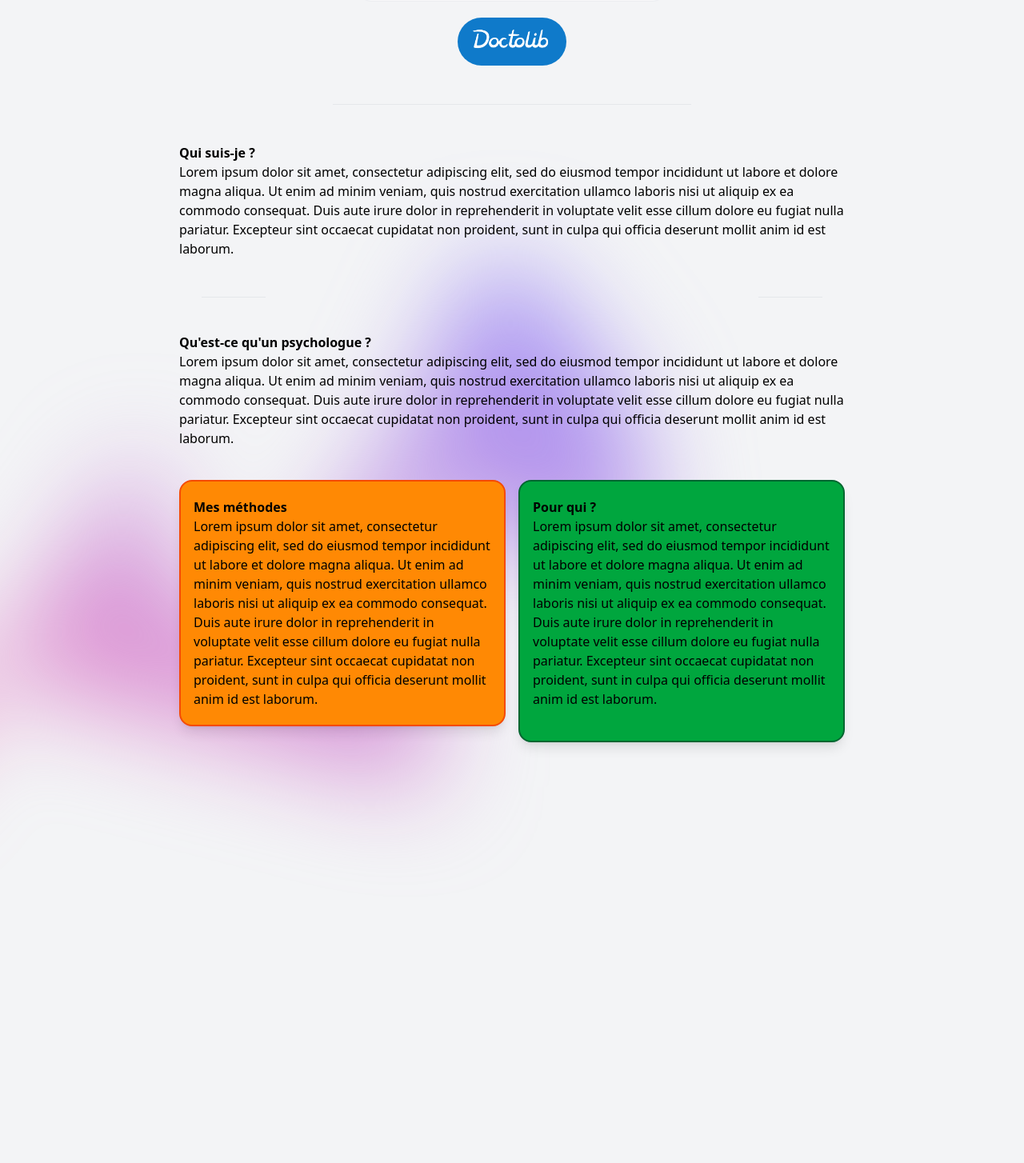
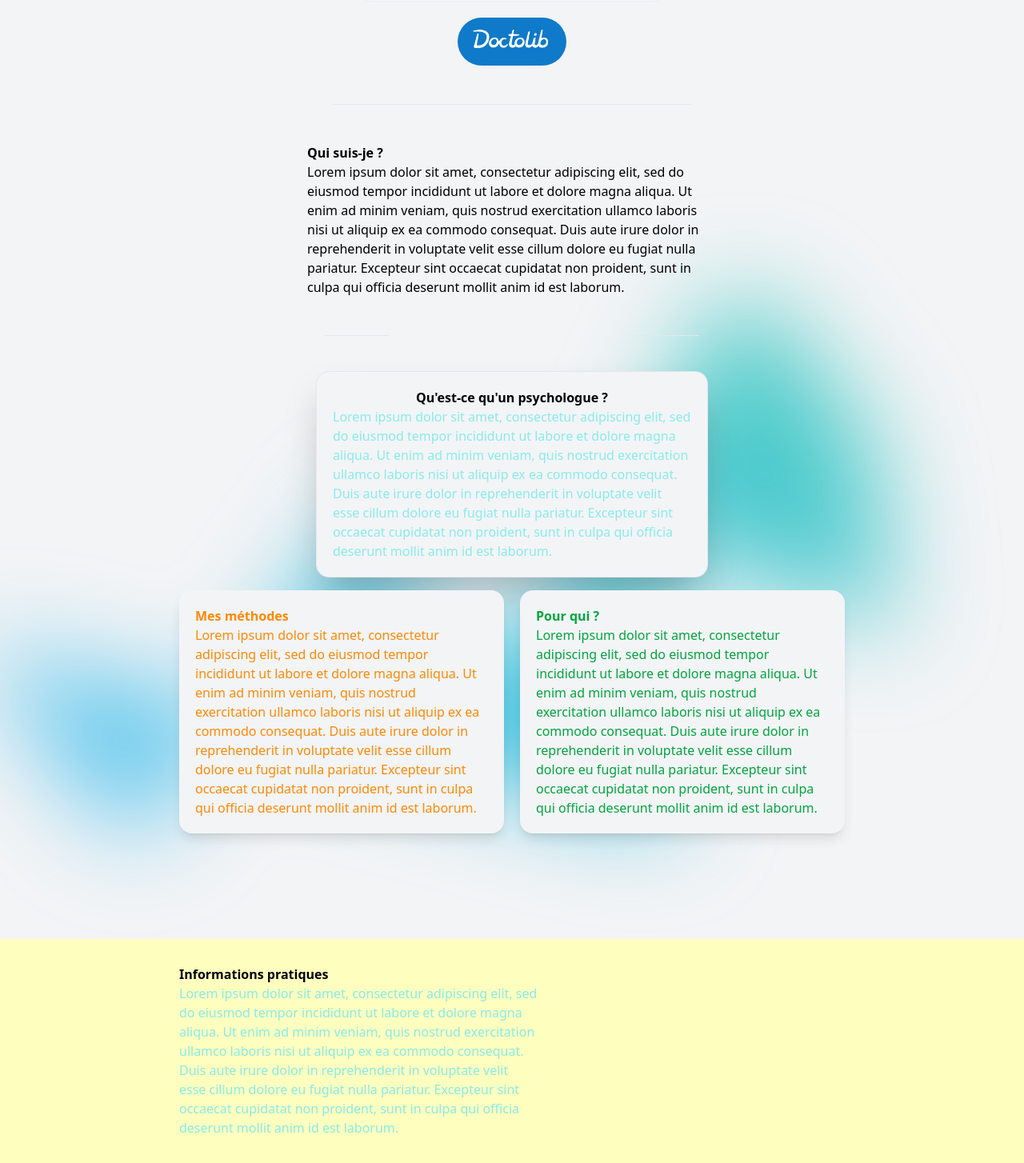
Before and after one commit to Arth-M/Celine_website, a Next.js app: page / in a window 1280 px wide. Shown: the part 800-2254 px from the top of the page at 80% size. Before the commit the page ends 1801 px from the top, so only its background shows below. Built offline with nearby package versions, Linux system fonts and the light colour scheme.

Commit message:
main structure almost done, need to work on style again and again

```diff
--- a/app/components/biography.jsx
+++ b/app/components/biography.jsx
@@ -1,9 +1,9 @@
 export default function Biography() {
   return (
-    <div className="container w-sm sm:w-md md:w-lg lg:w-4xl mx-auto px-8 mt-12">
+    <div className="container @container w-sm sm:w-md md:w-lg lg:w-4xl mx-auto px-8 mt-12 relative">
       <hr className="border-gray-200 mx-auto dark:border-gray-700 w-3xs md:w-xs lg:w-md mb-12" />
-      <h2 className="font-semibold">Qui suis-je ? </h2>
-      <p className="font-light font-gray-700">Lorem ipsum dolor sit amet, consectetur adipiscing elit,
+      <h2 className="font-semibold @sm:w-sm @md:w-md @lg:w-lg @lg:mx-auto">Qui suis-je ? </h2>
+      <p className="font-light font-gray-700 @sm:w-sm @md:w-md @lg:w-lg @lg:mx-auto">Lorem ipsum dolor sit amet, consectetur adipiscing elit,
         sed do eiusmod tempor incididunt ut labore et dolore magna aliqua. Ut enim ad minim veniam, quis
         nostrud exercitation ullamco laboris nisi ut aliquip ex ea commodo consequat. Duis aute irure dolor
         in reprehenderit in voluptate velit esse cillum dolore eu fugiat nulla pariatur. Excepteur sint
--- a/app/components/card_belle.jsx
+++ b/app/components/card_belle.jsx
@@ -6,6 +6,7 @@
     <div className="absolute -bottom-35 mx-auto left-0 right-0 w-[40%] min-w-[180px] md:w-[30%] 2xl:w-[20%]">
         <div className="mx-auto border border-gray-300/30 bg-white/40 h-fit p-(--card-padding) rounded-(--card-radius) [--card-radius:var(--radius-2xl)] [--card-padding:--spacing(0.5)]">
           <div className="mx-auto rounded-[calc(var(--card-radius)-var(--card-padding))] border bg-teal-500 border-gray-200 px-2 pt-3 pb-4">
+            {/* bg-[#88ECEB] */}
             <Image
               src="/images/celine_castronovo.webp"
               alt="Une consultation chez le psychologue. Le patient parle de ses émotions, des évènements qu'il vit et la psychologue l'accompagne"
--- /dev/null
+++ b/app/components/infosPratiques.jsx
@@ -0,0 +1,15 @@
+export default function InfosPratiques() {
+  return (
+    <div className="w-screen bg-[#FEFEBF] mt-25">
+      <div className="container @container w-sm sm:w-md md:w-lg lg:w-4xl mx-auto px-8 py-8 relative">
+        <h2 className="font-semibold mx-auto">Informations pratiques </h2>
+        <p className="text-[#88ECEB] @sm:w-xs @md:w-sm @lg:w-md">Lorem ipsum dolor sit amet, consectetur adipiscing elit, sed do eiusmod tempor incididunt ut
+            labore et dolore magna aliqua. Ut enim ad minim veniam, quis nostrud exercitation ullamco laboris
+            nisi ut aliquip ex ea commodo consequat. Duis aute irure dolor in reprehenderit in voluptate velit
+            esse cillum dolore eu fugiat nulla pariatur. Excepteur sint occaecat cupidatat non proident, sunt
+              in culpa qui officia deserunt mollit anim id est laborum.
+        </p>
+      </div>
+    </div>
+  )
+}
--- a/app/components/psychologue.jsx
+++ b/app/components/psychologue.jsx
@@ -1,27 +1,32 @@
 export default function Psychologue() {
   return (
     <div className='relative'>
-      <div aria-hidden="true" className="absolute inset-x-0 -left-200 -z-10 transform-gpu overflow-hidden px-36 blur-3xl">
-        <div style={{clipPath: "polygon(74.1% 44.1%, 100% 61.6%, 97.5% 26.9%, 85.5% 0.1%, 80.7% 2%, 72.5% 32.5%, 60.2% 62.4%, 52.4% 68.1%, 47.5% 58.3%, 45.2% 34.5%, 27.5% 76.7%, 0.1% 64.9%, 17.9% 100%, 27.6% 76.8%, 76.1% 97.7%, 74.1% 44.1%)",}} className="mx-auto aspect-1155/678 w-288.75 bg-linear-to-tr from-[#ff80b5] to-[#9089fc] opacity-90"></div>
+      <div aria-hidden="true" className="absolute inset-x-0 -left-220 -z-10  md:-left-50 transform-gpu overflow-hidden px-36 blur-3xl">
+        <div style={{clipPath: "polygon(74.1% 44.1%, 100% 61.6%, 97.5% 26.9%, 85.5% 0.1%, 80.7% 2%, 72.5% 32.5%, 60.2% 62.4%, 52.4% 68.1%, 47.5% 58.3%, 45.2% 34.5%, 27.5% 76.7%, 0.1% 64.9%, 17.9% 100%, 27.6% 76.8%, 76.1% 97.7%, 74.1% 44.1%)",}} className="mx-auto aspect-1155/678 w-288.75 bg-linear-to-tr from-sky-500 to-teal-500 opacity-70"></div>
       </div>
-      <div className="flex justify-between w-sm sm:w-md md:w-lg lg:w-4xl mx-auto px-15">
+      <div className="flex container justify-around w-sm sm:w-md md:w-lg lg:w-4xl mx-auto px-15">
         <hr className="border-gray-200 dark:border-gray-700 w-20 mt-12 mb-6" />
         <hr className="border-gray-200 dark:border-gray-700 w-20 mt-12 mb-6" />
       </div>
 
-        <div className="container w-sm sm:w-md md:w-lg lg:w-4xl mx-auto px-8 mt-5 relative">
-
-          <h2 className="font-semibold">Qu'est-ce qu'un psychologue ? </h2>
-          Lorem ipsum dolor sit amet, consectetur adipiscing elit, sed do eiusmod tempor incididunt ut
+        <div className="container @container w-sm sm:w-md md:w-lg lg:w-4xl mx-auto px-8 mt-5 relative">
+          <div className="border-1 border-gray-200 bg-gray-100 rounded-2xl p-5 w-fit mx-auto shadow-2xl">
+          <h2 className="font-semibold @lg:text-center mx-auto">Qu'est-ce qu'un psychologue ? </h2>
+          <p className="text-[#88ECEB] @sm:w-xs @md:w-sm @lg:w-md @lg:mx-auto">Lorem ipsum dolor sit amet, consectetur adipiscing elit, sed do eiusmod tempor incididunt ut
           labore et dolore magna aliqua. Ut enim ad minim veniam, quis nostrud exercitation ullamco laboris
           nisi ut aliquip ex ea commodo consequat. Duis aute irure dolor in reprehenderit in voluptate velit
           esse cillum dolore eu fugiat nulla pariatur. Excepteur sint occaecat cupidatat non proident, sunt
             in culpa qui officia deserunt mollit anim id est laborum.
-        </div>
+            </p>
+            </div>
+
+          <div aria-hidden="true" className="absolute inset-x-0 -left-50 -z-10 transform-gpu overflow-hidden px-36 blur-3xl md:invisible">
+          <div style={{clipPath: "polygon(74.1% 44.1%, 100% 61.6%, 97.5% 26.9%, 85.5% 0.1%, 80.7% 2%, 72.5% 32.5%, 60.2% 62.4%, 52.4% 68.1%, 47.5% 58.3%, 45.2% 34.5%, 27.5% 76.7%, 0.1% 64.9%, 17.9% 100%, 27.6% 76.8%, 76.1% 97.7%, 74.1% 44.1%)",}} className="mx-auto aspect-1155/678 w-288.75 bg-linear-to-tr from-sky-500 to-teal-500 opacity-70"></div>
+          </div>
 
 
-        <div className="container w-sm sm:w-md md:w-lg lg:w-4xl mx-auto mt-7 px-6 lg:flex">
-          <div className="flex-initial bg-orange-400 px-4 py-5 rounded-2xl border-2 border-orange-600 shadow-lg my-3 mx-2 sm:mb-8">
+          <div className="lg:flex">
+          <div className="flex-initial text-orange-400 bg-gray-100 rounded-2xl p-5 shadow-lg sm:mb-8 md:w-max-[40%] my-4 lg:mr-5">
             <h2 className="font-semibold">Mes méthodes</h2>
             Lorem ipsum dolor sit amet, consectetur adipiscing elit, sed do eiusmod tempor incididunt ut
           labore et dolore magna aliqua. Ut enim ad minim veniam, quis nostrud exercitation ullamco laboris
@@ -30,7 +35,7 @@
             in culpa qui officia deserunt mollit anim id est laborum.
           </div>
 
-          <div className="flex-initial bg-green-600 px-4 py-5 rounded-2xl border-2 border-green-800 shadow-lg my-3 mx-2">
+          <div className="flex-initial text-green-600 bg-gray-100 rounded-2xl p-5 shadow-lg sm:mb-8 md:w-max-[40%] my-4">
             <h2 className="font-semibold">Pour qui ?</h2>
             Lorem ipsum dolor sit amet, consectetur adipiscing elit, sed do eiusmod tempor incididunt ut
           labore et dolore magna aliqua. Ut enim ad minim veniam, quis nostrud exercitation ullamco laboris
@@ -38,8 +43,9 @@
           esse cillum dolore eu fugiat nulla pariatur. Excepteur sint occaecat cupidatat non proident, sunt
             in culpa qui officia deserunt mollit anim id est laborum.
           </div>
+          </div>
+
         </div>
-
     </div>
   )
 }
--- a/app/page.js
+++ b/app/page.js
@@ -3,6 +3,7 @@
 import HeroImage from "./components/hero_image";
 import Biography from "./components/biography";
 import Psychologue from "./components/psychologue";
+import InfosPratiques from "./components/infosPratiques";
 
 export default function Home() {
   return (
@@ -17,6 +18,9 @@
       <section id='section-psycho' className="flex-initial">
         <Psychologue />
       </section>
+      <section id="section-infos">
+        <InfosPratiques />
+      </section>
     </main>
   )
 }
--- a/src/output.css
+++ b/src/output.css
@@ -8,11 +8,10 @@
     --font-mono: ui-monospace, SFMono-Regular, Menlo, Monaco, Consolas, "Liberation Mono",
       "Courier New", monospace;
     --color-orange-400: oklch(75% 0.183 55.934);
-    --color-orange-500: oklch(70.5% 0.213 47.604);
     --color-orange-600: oklch(64.6% 0.222 41.116);
-    --color-orange-700: oklch(55.3% 0.195 38.402);
-    --color-green-400: oklch(79.2% 0.209 151.711);
-    --color-green-500: oklch(72.3% 0.219 149.579);
+    --color-amber-300: oklch(87.9% 0.169 91.605);
+    --color-amber-400: oklch(82.8% 0.189 84.429);
+    --color-lime-300: oklch(89.7% 0.196 126.665);
     --color-green-600: oklch(62.7% 0.194 149.214);
     --color-green-800: oklch(44.8% 0.119 151.328);
     --color-teal-50: oklch(98.4% 0.014 180.72);
@@ -29,12 +28,13 @@
     --color-cyan-500: oklch(71.5% 0.143 215.221);
     --color-cyan-600: oklch(60.9% 0.126 221.723);
     --color-cyan-700: oklch(52% 0.105 223.128);
+    --color-sky-200: oklch(90.1% 0.058 230.902);
+    --color-sky-300: oklch(82.8% 0.111 230.318);
+    --color-sky-500: oklch(68.5% 0.169 237.323);
     --color-gray-100: oklch(96.7% 0.003 264.542);
     --color-gray-200: oklch(92.8% 0.006 264.531);
     --color-gray-300: oklch(87.2% 0.01 258.338);
-    --color-gray-400: oklch(70.7% 0.022 261.325);
     --color-gray-700: oklch(37.3% 0.034 259.733);
-    --color-gray-800: oklch(27.8% 0.033 256.848);
     --color-white: #fff;
     --spacing: 0.25rem;
     --container-3xs: 16rem;
@@ -202,6 +202,9 @@
   }
 }
 @layer utilities {
+  .\@container {
+    container-type: inline-size;
+  }
   .absolute {
     position: absolute;
   }
@@ -211,32 +214,8 @@
   .inset-x-0 {
     inset-inline: calc(var(--spacing) * 0);
   }
-  .-top-0 {
-    top: calc(var(--spacing) * -0);
-  }
-  .-top-5 {
-    top: calc(var(--spacing) * -5);
-  }
-  .-top-10 {
-    top: calc(var(--spacing) * -10);
-  }
   .-top-20 {
     top: calc(var(--spacing) * -20);
-  }
-  .-top-30 {
-    top: calc(var(--spacing) * -30);
-  }
-  .-top-50 {
-    top: calc(var(--spacing) * -50);
-  }
-  .-top-70 {
-    top: calc(var(--spacing) * -70);
-  }
-  .top-5 {
-    top: calc(var(--spacing) * 5);
-  }
-  .top-10 {
-    top: calc(var(--spacing) * 10);
   }
   .right-0 {
     right: calc(var(--spacing) * 0);
@@ -247,20 +226,11 @@
   .-left-0 {
     left: calc(var(--spacing) * -0);
   }
-  .-left-5 {
-    left: calc(var(--spacing) * -5);
-  }
-  .-left-15 {
-    left: calc(var(--spacing) * -15);
+  .-left-10 {
+    left: calc(var(--spacing) * -10);
   }
   .-left-50 {
     left: calc(var(--spacing) * -50);
-  }
-  .-left-75 {
-    left: calc(var(--spacing) * -75);
-  }
-  .-left-100 {
-    left: calc(var(--spacing) * -100);
   }
   .-left-150 {
     left: calc(var(--spacing) * -150);
@@ -268,11 +238,38 @@
   .-left-200 {
     left: calc(var(--spacing) * -200);
   }
+  .-left-220 {
+    left: calc(var(--spacing) * -220);
+  }
+  .-left-250 {
+    left: calc(var(--spacing) * -250);
+  }
   .left-0 {
     left: calc(var(--spacing) * 0);
   }
+  .-z-0 {
+    z-index: calc(0 * -1);
+  }
   .-z-10 {
     z-index: calc(10 * -1);
+  }
+  .-z-30 {
+    z-index: calc(30 * -1);
+  }
+  .-z-50 {
+    z-index: calc(50 * -1);
+  }
+  .-z-100 {
+    z-index: calc(100 * -1);
+  }
+  .-z-150 {
+    z-index: calc(150 * -1);
+  }
+  .-z-200 {
+    z-index: calc(200 * -1);
+  }
+  .-z-5000 {
+    z-index: calc(5000 * -1);
   }
   .container {
     width: 100%;
@@ -295,6 +292,9 @@
   .m-0 {
     margin: calc(var(--spacing) * 0);
   }
+  .m-4 {
+    margin: calc(var(--spacing) * 4);
+  }
   .mx-2 {
     margin-inline: calc(var(--spacing) * 2);
   }
@@ -303,6 +303,9 @@
   }
   .my-3 {
     margin-block: calc(var(--spacing) * 3);
+  }
+  .my-4 {
+    margin-block: calc(var(--spacing) * 4);
   }
   .mt-2 {
     margin-top: calc(var(--spacing) * 2);
@@ -313,20 +316,17 @@
   .mt-7 {
     margin-top: calc(var(--spacing) * 7);
   }
-  .mt-10 {
-    margin-top: calc(var(--spacing) * 10);
-  }
   .mt-12 {
     margin-top: calc(var(--spacing) * 12);
   }
-  .mt-15 {
-    margin-top: calc(var(--spacing) * 15);
+  .mt-25 {
+    margin-top: calc(var(--spacing) * 25);
   }
   .mt-40 {
     margin-top: calc(var(--spacing) * 40);
   }
-  .mb-2 {
-    margin-bottom: calc(var(--spacing) * 2);
+  .mr-5 {
+    margin-right: calc(var(--spacing) * 5);
   }
   .mb-3 {
     margin-bottom: calc(var(--spacing) * 3);
@@ -334,17 +334,11 @@
   .mb-6 {
     margin-bottom: calc(var(--spacing) * 6);
   }
-  .mb-10 {
-    margin-bottom: calc(var(--spacing) * 10);
-  }
   .mb-12 {
     margin-bottom: calc(var(--spacing) * 12);
   }
-  .mb-13 {
-    margin-bottom: calc(var(--spacing) * 13);
-  }
-  .mb-15 {
-    margin-bottom: calc(var(--spacing) * 15);
+  .ml-5 {
+    margin-left: calc(var(--spacing) * 5);
   }
   .flex {
     display: flex;
@@ -394,6 +388,9 @@
   .w-fit {
     width: fit-content;
   }
+  .w-max {
+    width: max-content;
+  }
   .w-screen {
     width: 100vw;
   }
@@ -421,11 +418,17 @@
   .flex-col {
     flex-direction: column;
   }
+  .justify-around {
+    justify-content: space-around;
+  }
   .justify-between {
     justify-content: space-between;
   }
   .overflow-hidden {
     overflow: hidden;
+  }
+  .rounded {
+    border-radius: 0.25rem;
   }
   .rounded-\(--card-radius\) {
     border-radius: var(--card-radius);
@@ -475,29 +478,17 @@
   .border-teal-700 {
     border-color: var(--color-teal-700);
   }
-  .bg-\[\#0f1dca\] {
-    background-color: #0f1dca;
+  .bg-\[\#88ECEB\] {
+    background-color: #88ECEB;
   }
-  .bg-\[\#0f7aca\] {
-    background-color: #0f7aca;
-  }
-  .bg-\[\#0fcabc\] {
-    background-color: #0fcabc;
-  }
-  .bg-\[\#8fa6a4\] {
-    background-color: #8fa6a4;
-  }
-  .bg-cyan-500 {
-    background-color: var(--color-cyan-500);
-  }
-  .bg-cyan-600 {
-    background-color: var(--color-cyan-600);
-  }
-  .bg-cyan-700 {
-    background-color: var(--color-cyan-700);
+  .bg-\[\#FEFEBF\] {
+    background-color: #FEFEBF;
   }
   .bg-gray-100 {
     background-color: var(--color-gray-100);
+  }
+  .bg-gray-200 {
+    background-color: var(--color-gray-200);
   }
   .bg-green-600 {
     background-color: var(--color-green-600);
@@ -505,20 +496,8 @@
   .bg-orange-400 {
     background-color: var(--color-orange-400);
   }
-  .bg-teal-200 {
-    background-color: var(--color-teal-200);
-  }
-  .bg-teal-300 {
-    background-color: var(--color-teal-300);
-  }
-  .bg-teal-400 {
-    background-color: var(--color-teal-400);
-  }
   .bg-teal-500 {
     background-color: var(--color-teal-500);
-  }
-  .bg-teal-600 {
-    background-color: var(--color-teal-600);
   }
   .bg-white {
     background-color: var(--color-white);
@@ -543,8 +522,56 @@
     --tw-gradient-from: #ff80b5;
     --tw-gradient-stops: var(--tw-gradient-via-stops, var(--tw-gradient-position), var(--tw-gradient-from) var(--tw-gradient-from-position), var(--tw-gradient-to) var(--tw-gradient-to-position));
   }
+  .from-amber-300 {
+    --tw-gradient-from: var(--color-amber-300);
+    --tw-gradient-stops: var(--tw-gradient-via-stops, var(--tw-gradient-position), var(--tw-gradient-from) var(--tw-gradient-from-position), var(--tw-gradient-to) var(--tw-gradient-to-position));
+  }
+  .from-amber-400 {
+    --tw-gradient-from: var(--color-amber-400);
+    --tw-gradient-stops: var(--tw-gradient-via-stops, var(--tw-gradient-position), var(--tw-gradient-from) var(--tw-gradient-from-position), var(--tw-gradient-to) var(--tw-gradient-to-position));
+  }
+  .from-sky-200 {
+    --tw-gradient-from: var(--color-sky-200);
+    --tw-gradient-stops: var(--tw-gradient-via-stops, var(--tw-gradient-position), var(--tw-gradient-from) var(--tw-gradient-from-position), var(--tw-gradient-to) var(--tw-gradient-to-position));
+  }
+  .from-sky-300 {
+    --tw-gradient-from: var(--color-sky-300);
+    --tw-gradient-stops: var(--tw-gradient-via-stops, var(--tw-gradient-position), var(--tw-gradient-from) var(--tw-gradient-from-position), var(--tw-gradient-to) var(--tw-gradient-to-position));
+  }
+  .from-sky-500 {
+    --tw-gradient-from: var(--color-sky-500);
+    --tw-gradient-stops: var(--tw-gradient-via-stops, var(--tw-gradient-position), var(--tw-gradient-from) var(--tw-gradient-from-position), var(--tw-gradient-to) var(--tw-gradient-to-position));
+  }
+  .from-teal-400 {
+    --tw-gradient-from: var(--color-teal-400);
+    --tw-gradient-stops: var(--tw-gradient-via-stops, var(--tw-gradient-position), var(--tw-gradient-from) var(--tw-gradient-from-position), var(--tw-gradient-to) var(--tw-gradient-to-position));
+  }
+  .from-teal-500 {
+    --tw-gradient-from: var(--color-teal-500);
+    --tw-gradient-stops: var(--tw-gradient-via-stops, var(--tw-gradient-position), var(--tw-gradient-from) var(--tw-gradient-from-position), var(--tw-gradient-to) var(--tw-gradient-to-position));
+  }
   .to-\[\#9089fc\] {
     --tw-gradient-to: #9089fc;
+    --tw-gradient-stops: var(--tw-gradient-via-stops, var(--tw-gradient-position), var(--tw-gradient-from) var(--tw-gradient-from-position), var(--tw-gradient-to) var(--tw-gradient-to-position));
+  }
+  .to-lime-300 {
+    --tw-gradient-to: var(--color-lime-300);
+    --tw-gradient-stops: var(--tw-gradient-via-stops, var(--tw-gradient-position), var(--tw-gradient-from) var(--tw-gradient-from-position), var(--tw-gradient-to) var(--tw-gradient-to-position));
+  }
+  .to-teal-200 {
+    --tw-gradient-to: var(--color-teal-200);
+    --tw-gradient-stops: var(--tw-gradient-via-stops, var(--tw-gradient-position), var(--tw-gradient-from) var(--tw-gradient-from-position), var(--tw-gradient-to) var(--tw-gradient-to-position));
+  }
+  .to-teal-300 {
+    --tw-gradient-to: var(--color-teal-300);
+    --tw-gradient-stops: var(--tw-gradient-via-stops, var(--tw-gradient-position), var(--tw-gradient-from) var(--tw-gradient-from-position), var(--tw-gradient-to) var(--tw-gradient-to-position));
+  }
+  .to-teal-400 {
+    --tw-gradient-to: var(--color-teal-400);
+    --tw-gradient-stops: var(--tw-gradient-via-stops, var(--tw-gradient-position), var(--tw-gradient-from) var(--tw-gradient-from-position), var(--tw-gradient-to) var(--tw-gradient-to-position));
+  }
+  .to-teal-500 {
+    --tw-gradient-to: var(--color-teal-500);
     --tw-gradient-stops: var(--tw-gradient-via-stops, var(--tw-gradient-position), var(--tw-gradient-from) var(--tw-gradient-from-position), var(--tw-gradient-to) var(--tw-gradient-to-position));
   }
   .bg-contain {
@@ -568,6 +595,15 @@
   .p-0 {
     padding: calc(var(--spacing) * 0);
   }
+  .p-5 {
+    padding: calc(var(--spacing) * 5);
+  }
+  .p-9 {
+    padding: calc(var(--spacing) * 9);
+  }
+  .p-10 {
+    padding: calc(var(--spacing) * 10);
+  }
   .px-2 {
     padding-inline: calc(var(--spacing) * 2);
   }
@@ -580,17 +616,20 @@
   .px-8 {
     padding-inline: calc(var(--spacing) * 8);
   }
+  .px-10 {
+    padding-inline: calc(var(--spacing) * 10);
+  }
   .px-15 {
     padding-inline: calc(var(--spacing) * 15);
   }
   .px-36 {
     padding-inline: calc(var(--spacing) * 36);
   }
-  .py-3 {
-    padding-block: calc(var(--spacing) * 3);
-  }
   .py-5 {
     padding-block: calc(var(--spacing) * 5);
+  }
+  .py-8 {
+    padding-block: calc(var(--spacing) * 8);
   }
   .pt-3 {
     padding-top: calc(var(--spacing) * 3);
@@ -609,23 +648,14 @@
     --tw-font-weight: var(--font-weight-semibold);
     font-weight: var(--font-weight-semibold);
   }
-  .text-teal-50 {
-    color: var(--color-teal-50);
+  .text-\[\#88ECEB\] {
+    color: #88ECEB;
   }
-  .text-teal-100 {
-    color: var(--color-teal-100);
+  .text-green-600 {
+    color: var(--color-green-600);
   }
-  .text-teal-200 {
-    color: var(--color-teal-200);
-  }
-  .text-teal-300 {
-    color: var(--color-teal-300);
-  }
-  .text-teal-600 {
-    color: var(--color-teal-600);
-  }
-  .text-teal-700 {
-    color: var(--color-teal-700);
+  .text-orange-400 {
+    color: var(--color-orange-400);
   }
   .text-teal-800 {
     color: var(--color-teal-800);
@@ -633,17 +663,8 @@
   .text-teal-900 {
     color: var(--color-teal-900);
   }
-  .text-teal-950 {
-    color: var(--color-teal-950);
-  }
   .underline {
     text-decoration-line: underline;
-  }
-  .opacity-0 {
-    opacity: 0%;
-  }
-  .opacity-30 {
-    opacity: 30%;
   }
   .opacity-40 {
     opacity: 40%;
@@ -651,17 +672,19 @@
   .opacity-50 {
     opacity: 50%;
   }
-  .opacity-60 {
-    opacity: 60%;
-  }
   .opacity-70 {
     opacity: 70%;
   }
-  .opacity-80 {
-    opacity: 80%;
-  }
   .opacity-90 {
     opacity: 90%;
+  }
+  .shadow {
+    --tw-shadow: 0 1px 3px 0 var(--tw-shadow-color, rgb(0 0 0 / 0.1)), 0 1px 2px -1px var(--tw-shadow-color, rgb(0 0 0 / 0.1));
+    box-shadow: var(--tw-inset-shadow), var(--tw-inset-ring-shadow), var(--tw-ring-offset-shadow), var(--tw-ring-shadow), var(--tw-shadow);
+  }
+  .shadow-2xl {
+    --tw-shadow: 0 25px 50px -12px var(--tw-shadow-color, rgb(0 0 0 / 0.25));
+    box-shadow: var(--tw-inset-shadow), var(--tw-inset-ring-shadow), var(--tw-ring-offset-shadow), var(--tw-ring-shadow), var(--tw-shadow);
   }
   .shadow-lg {
     --tw-shadow: 0 10px 15px -3px var(--tw-shadow-color, rgb(0 0 0 / 0.1)), 0 4px 6px -4px var(--tw-shadow-color, rgb(0 0 0 / 0.1));
@@ -688,11 +711,6 @@
   .\[--card-radius\:var\(--radius-2xl\)\] {
     --card-radius: var(--radius-2xl);
   }
-  .sm\:mx-auto {
-    @media (width >= 40rem) {
-      margin-inline: auto;
-    }
-  }
   .sm\:mb-8 {
     @media (width >= 40rem) {
       margin-bottom: calc(var(--spacing) * 8);
@@ -701,6 +719,21 @@
   .sm\:w-md {
     @media (width >= 40rem) {
       width: var(--container-md);
+    }
+  }
+  .md\:invisible {
+    @media (width >= 48rem) {
+      visibility: hidden;
+    }
+  }
+  .md\:-left-50 {
+    @media (width >= 48rem) {
+      left: calc(var(--spacing) * -50);
+    }
+  }
+  .md\:flex {
+    @media (width >= 48rem) {
+      display: flex;
     }
   }
   .md\:h-15 {
@@ -733,14 +766,44 @@
       border-radius: var(--radius-4xl);
     }
   }
+  .lg\:invisible {
+    @media (width >= 64rem) {
+      visibility: hidden;
+    }
+  }
+  .lg\:-left-150 {
+    @media (width >= 64rem) {
+      left: calc(var(--spacing) * -150);
+    }
+  }
+  .lg\:-left-200 {
+    @media (width >= 64rem) {
+      left: calc(var(--spacing) * -200);
+    }
+  }
+  .lg\:mr-5 {
+    @media (width >= 64rem) {
+      margin-right: calc(var(--spacing) * 5);
+    }
+  }
   .lg\:flex {
     @media (width >= 64rem) {
       display: flex;
     }
   }
+  .lg\:hidden {
+    @media (width >= 64rem) {
+      display: none;
+    }
+  }
   .lg\:w-4xl {
     @media (width >= 64rem) {
       width: var(--container-4xl);
+    }
+  }
+  .lg\:w-max {
+    @media (width >= 64rem) {
+      width: max-content;
     }
   }
   .lg\:w-md {
@@ -761,6 +824,66 @@
   .\32 xl\:object-top {
     @media (width >= 96rem) {
       object-position: top;
+    }
+  }
+  .\@sm\:w-md {
+    @container (width >= 24rem) {
+      width: var(--container-md);
+    }
+  }
+  .\@sm\:w-sm {
+    @container (width >= 24rem) {
+      width: var(--container-sm);
+    }
+  }
+  .\@sm\:w-xs {
+    @container (width >= 24rem) {
+      width: var(--container-xs);
+    }
+  }
+  .\@md\:w-lg {
+    @container (width >= 28rem) {
+      width: var(--container-lg);
+    }
+  }
+  .\@md\:w-md {
+    @container (width >= 28rem) {
+      width: var(--container-md);
+    }
+  }
+  .\@md\:w-sm {
+    @container (width >= 28rem) {
+      width: var(--container-sm);
+    }
+  }
+  .\@md\:text-center {
+    @container (width >= 28rem) {
+      text-align: center;
+    }
+  }
+  .\@lg\:mx-auto {
+    @container (width >= 32rem) {
+      margin-inline: auto;
+    }
+  }
+  .\@lg\:w-4xl {
+    @container (width >= 32rem) {
+      width: var(--container-4xl);
+    }
+  }
+  .\@lg\:w-lg {
+    @container (width >= 32rem) {
+      width: var(--container-lg);
+    }
+  }
+  .\@lg\:w-md {
+    @container (width >= 32rem) {
+      width: var(--container-md);
+    }
+  }
+  .\@lg\:text-center {
+    @container (width >= 32rem) {
+      text-align: center;
     }
   }
   .dark\:border-gray-700 {
```
